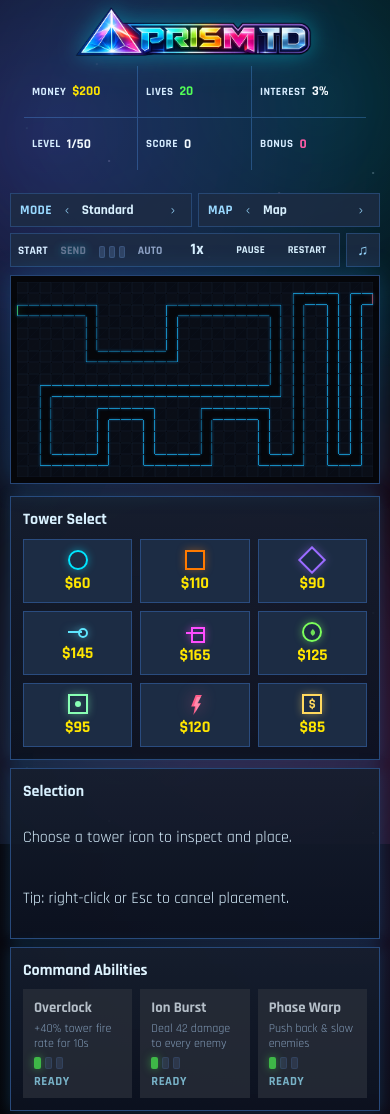
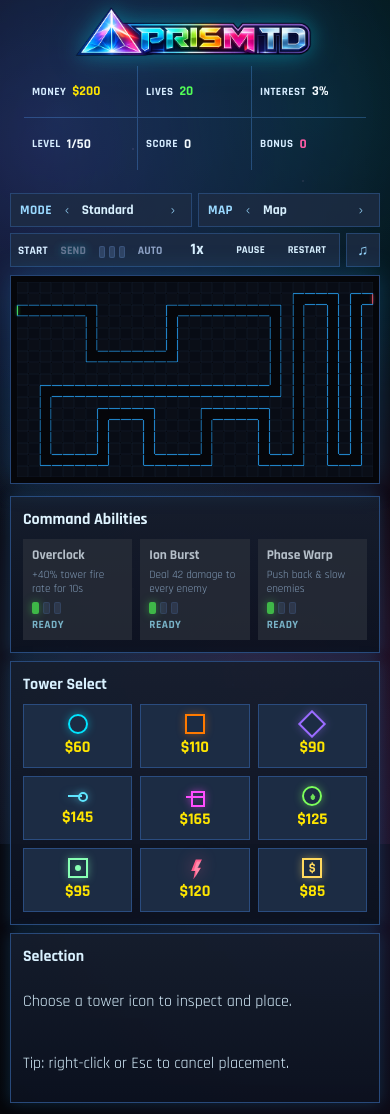
Before and after one commit to leeahmurray/PrismTD, a website built with Vite: page index.html in a window 390 px wide. Shown: the top 1114 px of the page. Built offline with nearby package versions, Linux system fonts and the light colour scheme; animation ran at ten frames a second.

Commit message:
Improve mobile performance and ability layout

```diff
--- a/src/render/renderer.ts
+++ b/src/render/renderer.ts
@@ -1,5 +1,5 @@
 import { BALANCE, type EnemyKind, type TowerKind } from '../balance';
-import { createPath, pointAtDistance } from '../game/path';
+import { createPath, pointAtDistance, type PathData } from '../game/path';
 import type { GameSnapshot } from '../game/types';
 import { glowFill, glowStroke } from './neon';
 
@@ -33,6 +33,49 @@ const COLORS = {
   tile: '#0B0F1A',
 } as const;
 
+function useMobileRenderMode(): boolean {
+  if (typeof window === 'undefined' || typeof window.matchMedia !== 'function') {
+    return false;
+  }
+
+  return window.matchMedia('(max-width: 960px), (pointer: coarse)').matches;
+}
+
+const routePathCache = new WeakMap<ReadonlyArray<{ x: number; y: number }>, PathData>();
+const pathCellSetCache = new WeakMap<ReadonlyArray<string>, Set<string>>();
+
+let staticBoardCache:
+  | {
+      pathCells: ReadonlyArray<string>;
+      width: number;
+      height: number;
+      mobile: boolean;
+      canvas: HTMLCanvasElement;
+    }
+  | null = null;
+
+function getCachedRoutePath(points: ReadonlyArray<{ x: number; y: number }>): PathData {
+  const cached = routePathCache.get(points);
+  if (cached) {
+    return cached;
+  }
+
+  const next = createPath(points);
+  routePathCache.set(points, next);
+  return next;
+}
+
+function getCachedPathCellSet(pathCells: ReadonlyArray<string>): Set<string> {
+  const cached = pathCellSetCache.get(pathCells);
+  if (cached) {
+    return cached;
+  }
+
+  const next = new Set(pathCells);
+  pathCellSetCache.set(pathCells, next);
+  return next;
+}
+
 function towerColor(kind: TowerKind): string {
   if (kind === 'pulse') return COLORS.pulse;
   if (kind === 'nova') return COLORS.nova;
@@ -61,9 +104,9 @@ function getTowerRange(kind: TowerKind, level: number, rangeBoostActive: boolean
   return base * levelMul * boostMul;
 }
 
-function drawBoard(ctx: CanvasRenderingContext2D, snapshot: GameSnapshot): void {
-  const path = new Set(snapshot.pathCells);
+function drawBoard(ctx: CanvasRenderingContext2D, snapshot: GameSnapshot, path: ReadonlySet<string>): void {
   const half = snapshot.gridSize / 2;
+  const mobileRenderMode = useMobileRenderMode();
 
   for (let row = 1; row < snapshot.rows; row += 1) {
     for (let col = 1; col < snapshot.cols; col += 1) {
@@ -84,6 +127,10 @@ function drawBoard(ctx: CanvasRenderingContext2D, snapshot: GameSnapshot): void
       ctx.rect(x - half + 1, y - half + 1, snapshot.gridSize - 2, snapshot.gridSize - 2);
       glowStroke(ctx, COLORS.grid, 1, 0.6, 0);
 
+      if (mobileRenderMode) {
+        continue;
+      }
+
       ctx.beginPath();
       ctx.moveTo(x - half + 4, y + half - 5);
       ctx.lineTo(x + half - 5, y - half + 4);
@@ -92,9 +139,9 @@ function drawBoard(ctx: CanvasRenderingContext2D, snapshot: GameSnapshot): void
   }
 }
 
-function drawPathEdges(ctx: CanvasRenderingContext2D, snapshot: GameSnapshot): void {
-  const path = new Set(snapshot.pathCells);
+function drawPathEdges(ctx: CanvasRenderingContext2D, snapshot: GameSnapshot, path: ReadonlySet<string>): void {
   const half = snapshot.gridSize / 2;
+  const mobileRenderMode = useMobileRenderMode();
   const hasPathCell = (col: number, row: number): boolean => path.has(`${col},${row}`);
 
   for (let row = 1; row < snapshot.rows; row += 1) {
@@ -114,40 +161,47 @@ function drawPathEdges(ctx: CanvasRenderingContext2D, snapshot: GameSnapshot): v
         ctx.beginPath();
         ctx.moveTo(x - half + 1, y - half + 1);
         ctx.lineTo(x - half + 1, y + half - 1);
-        glowStroke(ctx, COLORS.path, 1.5, 0.8, 6);
+        glowStroke(ctx, COLORS.path, 1.5, 0.8, mobileRenderMode ? 2 : 6);
+        if (!mobileRenderMode) {
           ctx.beginPath();
           ctx.moveTo(x - half + 1, y - half + 1);
           ctx.lineTo(x - half + 1, y + half - 1);
           glowStroke(ctx, COLORS.pathInner, 0.9, 0.5, 0);
+        }
       }
 
       if (right) {
         ctx.beginPath();
         ctx.moveTo(x + half - 1, y - half + 1);
         ctx.lineTo(x + half - 1, y + half - 1);
-        glowStroke(ctx, COLORS.path, 1.5, 0.8, 6);
+        glowStroke(ctx, COLORS.path, 1.5, 0.8, mobileRenderMode ? 2 : 6);
+        if (!mobileRenderMode) {
           ctx.beginPath();
           ctx.moveTo(x + half - 1, y - half + 1);
           ctx.lineTo(x + half - 1, y + half - 1);
           glowStroke(ctx, COLORS.pathInner, 0.9, 0.5, 0);
+        }
       }
 
       if (top) {
         ctx.beginPath();
         ctx.moveTo(x - half + 1, y - half + 1);
         ctx.lineTo(x + half - 1, y - half + 1);
-        glowStroke(ctx, COLORS.path, 1.5, 0.8, 6);
+        glowStroke(ctx, COLORS.path, 1.5, 0.8, mobileRenderMode ? 2 : 6);
+        if (!mobileRenderMode) {
           ctx.beginPath();
           ctx.moveTo(x - half + 1, y - half + 1);
           ctx.lineTo(x + half - 1, y - half + 1);
           glowStroke(ctx, COLORS.pathInner, 0.9, 0.5, 0);
+        }
       }
 
       if (bottom) {
         ctx.beginPath();
         ctx.moveTo(x - half + 1, y + half - 1);
         ctx.lineTo(x + half - 1, y + half - 1);
-        glowStroke(ctx, COLORS.path, 1.5, 0.8, 6);
+        glowStroke(ctx, COLORS.path, 1.5, 0.8, mobileRenderMode ? 2 : 6);
+        if (!mobileRenderMode) {
           ctx.beginPath();
           ctx.moveTo(x - half + 1, y + half - 1);
           ctx.lineTo(x + half - 1, y + half - 1);
@@ -156,16 +210,58 @@ function drawPathEdges(ctx: CanvasRenderingContext2D, snapshot: GameSnapshot): v
       }
     }
   }
+}
+
+function getStaticBoardCanvas(snapshot: GameSnapshot, mobileRenderMode: boolean): HTMLCanvasElement | null {
+  if (typeof document === 'undefined') {
+    return null;
+  }
+
+  if (
+    staticBoardCache &&
+    staticBoardCache.pathCells === snapshot.pathCells &&
+    staticBoardCache.width === snapshot.width &&
+    staticBoardCache.height === snapshot.height &&
+    staticBoardCache.mobile === mobileRenderMode
+  ) {
+    return staticBoardCache.canvas;
+  }
+
+  const canvas = document.createElement('canvas');
+  canvas.width = snapshot.width;
+  canvas.height = snapshot.height;
+  const ctx = canvas.getContext('2d');
+  if (!ctx) {
+    return null;
+  }
+
+  const pathCellSet = getCachedPathCellSet(snapshot.pathCells);
+  ctx.fillStyle = COLORS.bg;
+  ctx.fillRect(0, 0, snapshot.width, snapshot.height);
+  drawBoard(ctx, snapshot, pathCellSet);
+  drawPathEdges(ctx, snapshot, pathCellSet);
+
+  staticBoardCache = {
+    pathCells: snapshot.pathCells,
+    width: snapshot.width,
+    height: snapshot.height,
+    mobile: mobileRenderMode,
+    canvas,
+  };
+
+  return canvas;
+}
 
 function drawEntryExitMarkers(ctx: CanvasRenderingContext2D, snapshot: GameSnapshot, time: number): void {
   const half = snapshot.gridSize / 2;
+  const mobileRenderMode = useMobileRenderMode();
 
   const drawGate = (a: { x: number; y: number }, b: { x: number; y: number }, color: string): void => {
     const horizontal = Math.abs(b.x - a.x) > Math.abs(b.y - a.y);
     const cycleMs = 5000;
     const phase = (time % cycleMs) / cycleMs;
     const eased = 0.5 - 0.5 * Math.cos(phase * Math.PI * 2);
-    const pulse = 0.52 + eased * 0.42;
+    const pulse = mobileRenderMode ? 0.72 : 0.52 + eased * 0.42;
     ctx.beginPath();
     if (horizontal) {
       const edgeX = b.x > a.x ? a.x - half + 2 : a.x + half - 2;
@@ -176,7 +272,7 @@ function drawEntryExitMarkers(ctx: CanvasRenderingContext2D, snapshot: GameSnaps
       ctx.moveTo(a.x - half + 3, edgeY);
       ctx.lineTo(a.x + half - 3, edgeY);
     }
-    glowStroke(ctx, color, 2.8, pulse, 22);
+    glowStroke(ctx, color, 2.8, pulse, mobileRenderMode ? 8 : 22);
   };
 
   for (const route of snapshot.routes) {
@@ -416,18 +512,19 @@ function drawSupportPreviews(
     return;
   }
 
+  const mobileRenderMode = useMobileRenderMode();
   const towersById = new Map(snapshot.towers.map((tower) => [tower.id, tower] as const));
 
   for (const preview of snapshot.supportPreviews) {
     const color = preview.sourceKind === 'relay' ? COLORS.relay : COLORS.amp;
-    const pulse = 0.5 + (Math.sin(time * 0.008) + 1) * 0.14;
+    const pulse = mobileRenderMode ? 0.5 : 0.5 + (Math.sin(time * 0.008) + 1) * 0.14;
     const auraAlpha = preview.preview ? 0.48 : 0.34;
     const linkAlpha = preview.preview ? 0.4 : 0.26;
     const haloAlpha = preview.preview ? 0.72 : 0.5;
 
     ctx.beginPath();
     ctx.arc(preview.sourcePos.x, preview.sourcePos.y, preview.range, 0, Math.PI * 2);
-    glowStroke(ctx, color, preview.preview ? 1.4 : 1.1, auraAlpha, 10);
+    glowStroke(ctx, color, preview.preview ? 1.4 : 1.1, auraAlpha, mobileRenderMode ? 4 : 10);
 
     for (const targetTowerId of preview.targetTowerIds) {
       const tower = towersById.get(targetTowerId);
@@ -438,11 +535,19 @@ function drawSupportPreviews(
       ctx.beginPath();
       ctx.moveTo(preview.sourcePos.x, preview.sourcePos.y);
       ctx.lineTo(tower.x, tower.y);
-      glowStroke(ctx, color, preview.preview ? 1.6 : 1.2, linkAlpha, 10);
+      glowStroke(ctx, color, preview.preview ? 1.6 : 1.2, linkAlpha, mobileRenderMode ? 4 : 10);
+
+      if (mobileRenderMode) {
+        continue;
+      }
 
       ctx.beginPath();
       ctx.arc(tower.x, tower.y, 17 + pulse * 2, 0, Math.PI * 2);
       glowStroke(ctx, color, 1.7, haloAlpha, 12);
+    }
+
+    if (mobileRenderMode) {
+      continue;
     }
 
     ctx.beginPath();
@@ -456,13 +561,21 @@ export function render(
   snapshot: GameSnapshot,
   time: number,
 ): void {
-  const routePaths = snapshot.routes.map((route) => createPath(route.points));
+  const mobileRenderMode = useMobileRenderMode();
+  const routePaths = snapshot.routes.map((route) => getCachedRoutePath(route.points));
   ctx.clearRect(0, 0, snapshot.width, snapshot.height);
+
+  const staticBoard = getStaticBoardCanvas(snapshot, mobileRenderMode);
+  if (staticBoard) {
+    ctx.drawImage(staticBoard, 0, 0);
+  } else {
+    const pathCellSet = getCachedPathCellSet(snapshot.pathCells);
     ctx.fillStyle = COLORS.bg;
     ctx.fillRect(0, 0, snapshot.width, snapshot.height);
+    drawBoard(ctx, snapshot, pathCellSet);
+    drawPathEdges(ctx, snapshot, pathCellSet);
+  }
 
-  drawBoard(ctx, snapshot);
-  drawPathEdges(ctx, snapshot);
   drawEntryExitMarkers(ctx, snapshot, time);
 
   const rangeBoostActive = snapshot.activeGlobalRangeBoost > 0;
@@ -494,7 +607,7 @@ export function render(
 
   for (const tower of snapshot.towers) {
     drawTower(ctx, tower.kind, tower.x, tower.y, snapshot.selectedTowerId === tower.id);
-    if (fireRateBoostActive) {
+    if (fireRateBoostActive && !mobileRenderMode) {
       ctx.beginPath();
       ctx.arc(tower.x, tower.y, 19 + Math.sin(time * 0.01) * 2, 0, Math.PI * 2);
       glowStroke(ctx, '#FFB347', 1.2, 0.5, 10);
@@ -511,7 +624,7 @@ export function render(
     const color = towerColor(projectile.kind);
     ctx.beginPath();
     ctx.arc(projectile.x, projectile.y, projectile.kind === 'nova' ? 4 : 3, 0, Math.PI * 2);
-    glowFill(ctx, color, 0.85, 10);
+    glowFill(ctx, color, 0.85, mobileRenderMode ? 4 : 10);
   }
 
   for (const beam of snapshot.beams) {
@@ -520,7 +633,7 @@ export function render(
     ctx.beginPath();
     ctx.moveTo(beam.from.x, beam.from.y);
     ctx.lineTo(beam.to.x, beam.to.y);
-    glowStroke(ctx, color, beam.kind === 'chain' ? 2.2 : 1.6, 0.8 * alpha, 10);
+    glowStroke(ctx, color, beam.kind === 'chain' ? 2.2 : 1.6, 0.8 * alpha, mobileRenderMode ? 4 : 10);
   }
 
   if (snapshot.placingTowerKind && snapshot.placementPos) {
--- a/src/style.css
+++ b/src/style.css
@@ -1544,6 +1544,26 @@ button:disabled {
 }
 
 @media (max-width: 960px) {
+  .galaxy-nebula {
+    filter: none;
+    animation: none;
+    opacity: 0.6;
+  }
+
+  .galaxy-stars {
+    animation: none;
+    opacity: 0.28;
+  }
+
+  .galaxy-stars.far {
+    opacity: 0.16;
+    filter: none;
+  }
+
+  .shooting-stars {
+    display: none;
+  }
+
   #app {
     padding: 0 10px 12px;
   }
@@ -1615,6 +1635,10 @@ button:disabled {
     gap: 8px;
   }
 
+  .ability-panel {
+    margin-top: 0;
+  }
+
   .build-panel {
     grid-template-columns: repeat(3, minmax(0, 1fr));
   }
@@ -1641,6 +1665,20 @@ button:disabled {
 
   .selected-panel {
     min-height: 0;
+  }
+
+  .ability-btn {
+    min-height: 60px;
+    padding: 7px 8px;
+  }
+
+  .ability-name {
+    font-size: 0.84rem;
+  }
+
+  .ability-desc,
+  .ability-state {
+    font-size: 0.7rem;
   }
 
   .logo-card {
--- a/src/ui/ui.ts
+++ b/src/ui/ui.ts
@@ -85,7 +85,13 @@ export class UI {
 
   private abilityButtons: Record<AbilityKind, HTMLButtonElement>;
 
+  private abilityPanel: HTMLDivElement;
+
+  private buildPanel: HTMLDivElement;
+
   private selectedPanel: HTMLDivElement;
+
+  private panelLayoutKey = '';
 
   private mobileActionsEl: HTMLDivElement;
 
@@ -388,9 +394,9 @@ export class UI {
 
     this.headerRoot.append(headerTop, utilityRow, this.mobileActionsEl, this.musicModalEl);
 
-    const buildPanel = document.createElement('div');
-    buildPanel.className = 'panel build-panel';
-    buildPanel.innerHTML = '<strong>Tower Select</strong>';
+    this.buildPanel = document.createElement('div');
+    this.buildPanel.className = 'panel build-panel';
+    this.buildPanel.innerHTML = '<strong>Tower Select</strong>';
 
     const pulseButton = this.createBuildButton('pulse');
     const novaButton = this.createBuildButton('nova');
@@ -414,7 +420,7 @@ export class UI {
       bank: bankButton,
     };
 
-    buildPanel.append(
+    this.buildPanel.append(
       pulseButton,
       novaButton,
       frostButton,
@@ -426,9 +432,9 @@ export class UI {
       bankButton,
     );
 
-    const abilityPanel = document.createElement('div');
-    abilityPanel.className = 'panel ability-panel';
-    abilityPanel.innerHTML = '<strong>Command Abilities</strong>';
+    this.abilityPanel = document.createElement('div');
+    this.abilityPanel.className = 'panel ability-panel';
+    this.abilityPanel.innerHTML = '<strong>Command Abilities</strong>';
 
     const overclockButton = this.createAbilityButton('overclock');
     const ionBurstButton = this.createAbilityButton('ionBurst');
@@ -440,7 +446,7 @@ export class UI {
       phaseWarp: phaseWarpButton,
     };
 
-    abilityPanel.append(overclockButton, ionBurstButton, phaseWarpButton);
+    this.abilityPanel.append(overclockButton, ionBurstButton, phaseWarpButton);
 
     this.selectedPanel = document.createElement('div');
     this.selectedPanel.className = 'panel selected-panel';
@@ -475,7 +481,7 @@ export class UI {
       this.cancelMapSwitch();
     });
 
-    this.sidebarRoot.append(buildPanel, this.selectedPanel, abilityPanel);
+    this.sidebarRoot.append(this.buildPanel, this.selectedPanel, this.abilityPanel);
 
     this.syncMusicState();
     this.updateModeDisplay();
@@ -516,6 +522,7 @@ export class UI {
 
     this.speedEl.textContent = `${snapshot.speed}x`;
     const mobileLayout = window.matchMedia('(max-width: 960px)').matches;
+    this.reorderPanelsForViewport(snapshot.selectedTowerId !== null, mobileLayout);
     this.pauseEl.textContent = mobileLayout ? (snapshot.paused ? 'RESUME' : 'PAUSE') : (snapshot.paused ? '▶' : '⏸');
     this.pauseEl.title = snapshot.paused ? 'Resume' : 'Pause';
     this.restartEl.textContent = mobileLayout ? 'RESTART' : '↻';
@@ -862,4 +869,30 @@ export class UI {
     }
     return 'BUILDING';
   }
+
+  private reorderPanelsForViewport(hasSelectedTower: boolean, mobileLayout: boolean): void {
+    const nextLayoutKey = mobileLayout
+      ? hasSelectedTower
+        ? 'mobile-selected'
+        : 'mobile-default'
+      : 'desktop';
+
+    if (this.panelLayoutKey === nextLayoutKey) {
+      return;
+    }
+
+    this.panelLayoutKey = nextLayoutKey;
+
+    if (mobileLayout) {
+      if (hasSelectedTower) {
+        this.sidebarRoot.append(this.selectedPanel, this.abilityPanel, this.buildPanel);
+        return;
+      }
+
+      this.sidebarRoot.append(this.abilityPanel, this.buildPanel, this.selectedPanel);
+      return;
+    }
+
+    this.sidebarRoot.append(this.buildPanel, this.selectedPanel, this.abilityPanel);
+  }
 }
```
Lines whose indentation alone changed are shown as unchanged.
